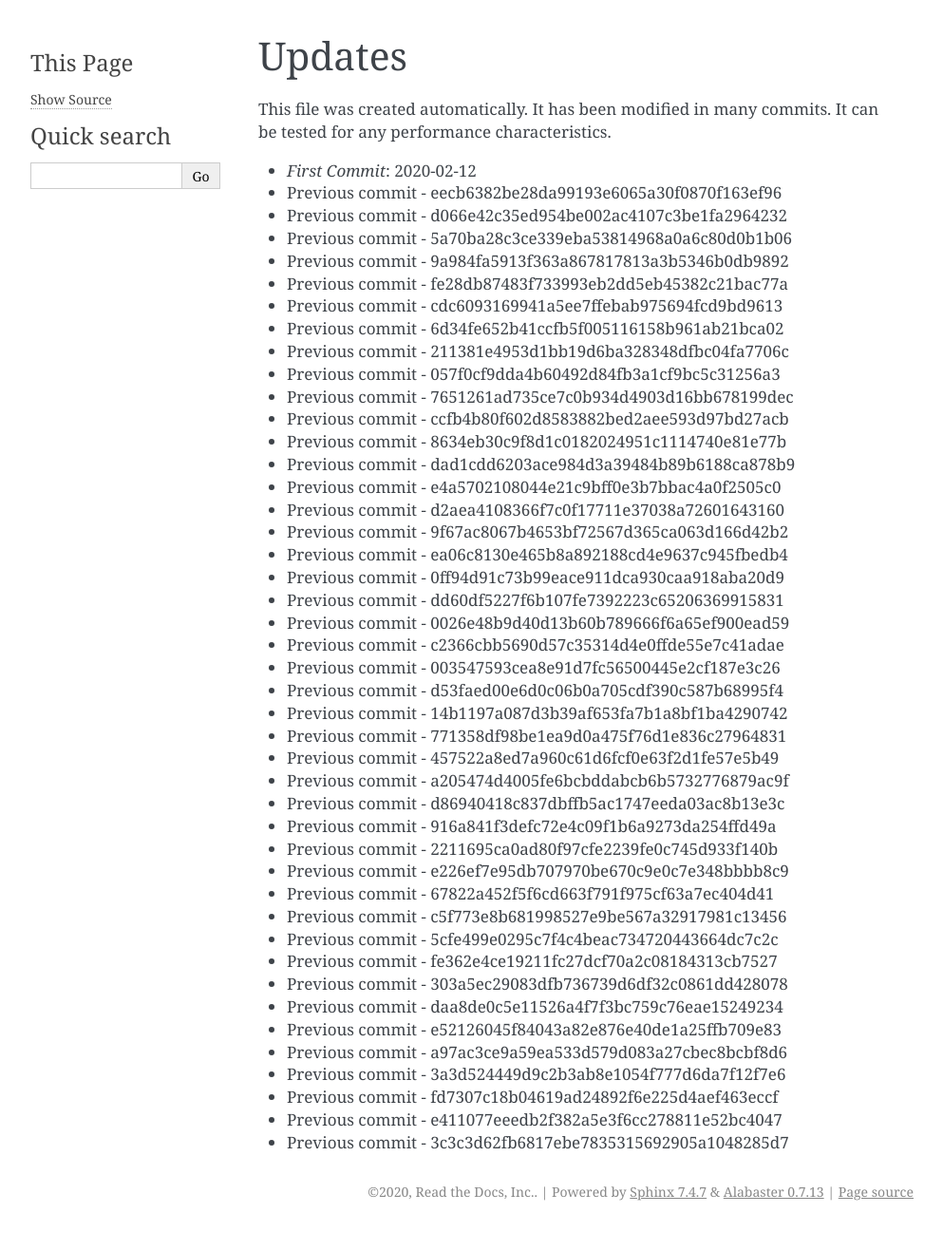
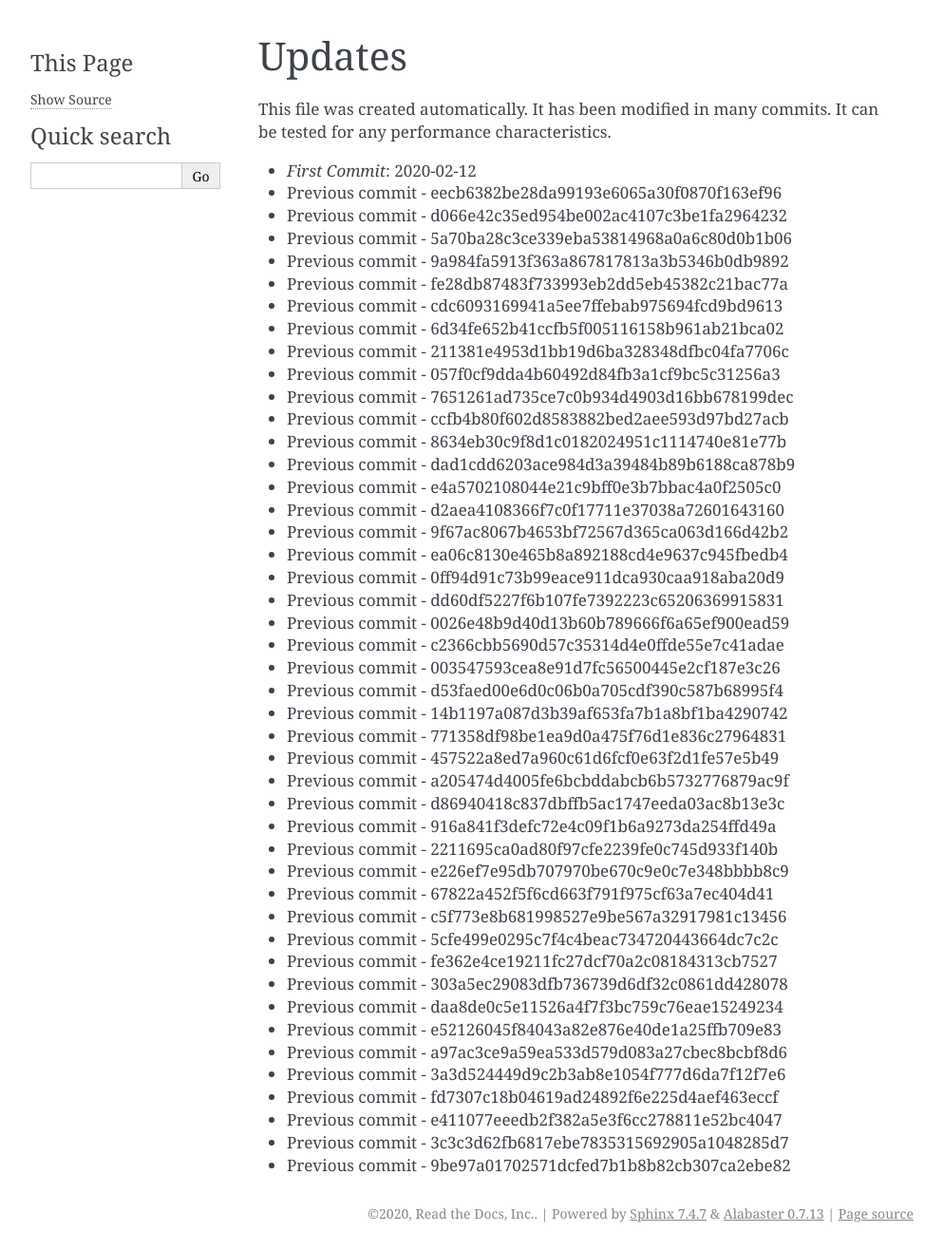
Before and after one commit to readthedocs/rtd-git-stresstest, a Sphinx documentation site: the page built from docs/updates.rst, in a window 1280 px wide. Shown: the whole page at 95% size, without its empty margins (148-1141 px from the left). Built offline with Sphinx 7.4.7, drawn with Linux system fonts in a browser that asks for light colours; before the commit the page ends 1294 px from its top, so only the background shows below that.

Commit message:
Generating commit from previous: 9be97a01702571dcfed7b1b8b82cb307ca2ebe82

```diff
--- a/docs/updates.rst
+++ b/docs/updates.rst
@@ -49,3 +49,4 @@ It can be tested for any performance characteristics.
 * Previous commit - fd7307c18b04619ad24892f6e225d4aef463eccf
 * Previous commit - e411077eeedb2f382a5e3f6cc278811e52bc4047
 * Previous commit - 3c3c3d62fb6817ebe7835315692905a1048285d7
+* Previous commit - 9be97a01702571dcfed7b1b8b82cb307ca2ebe82
```
